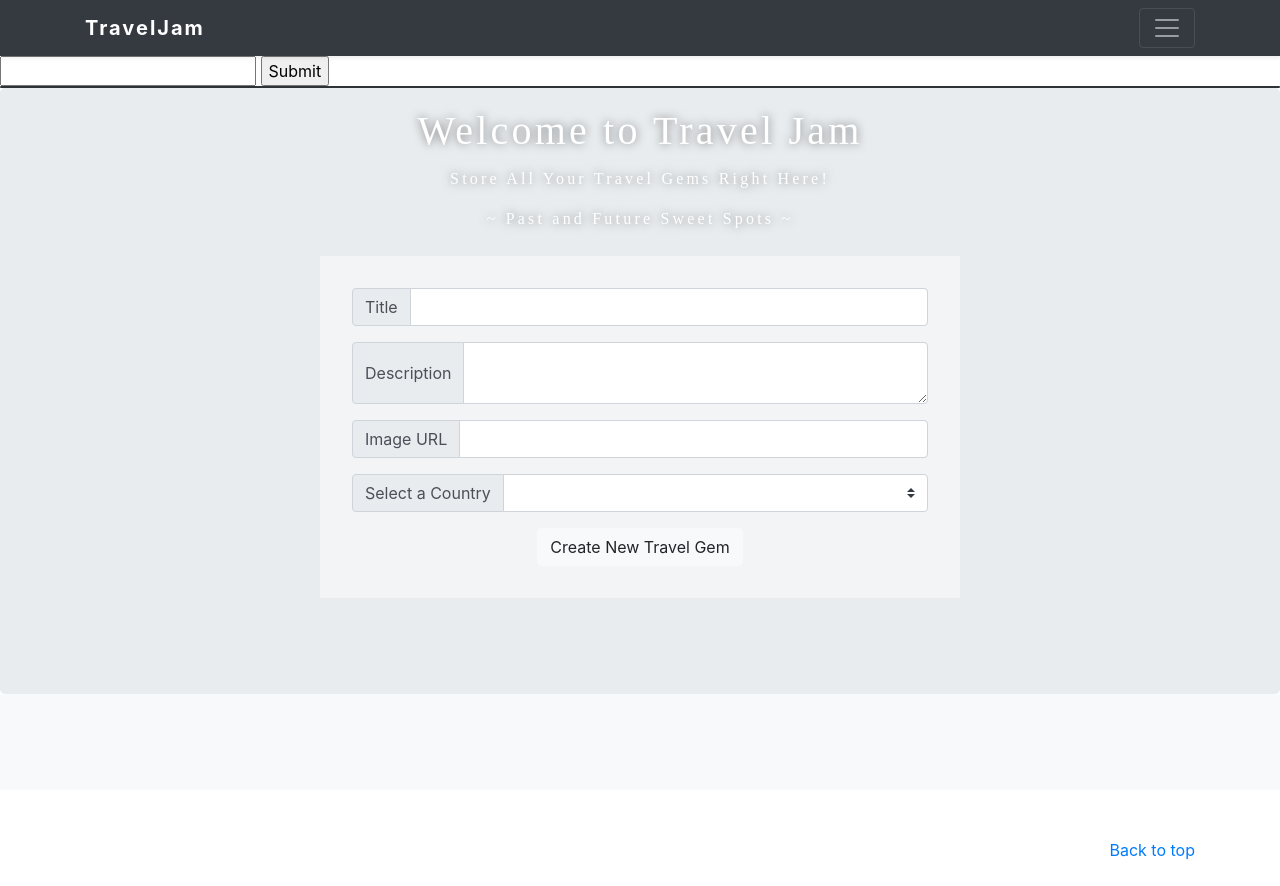
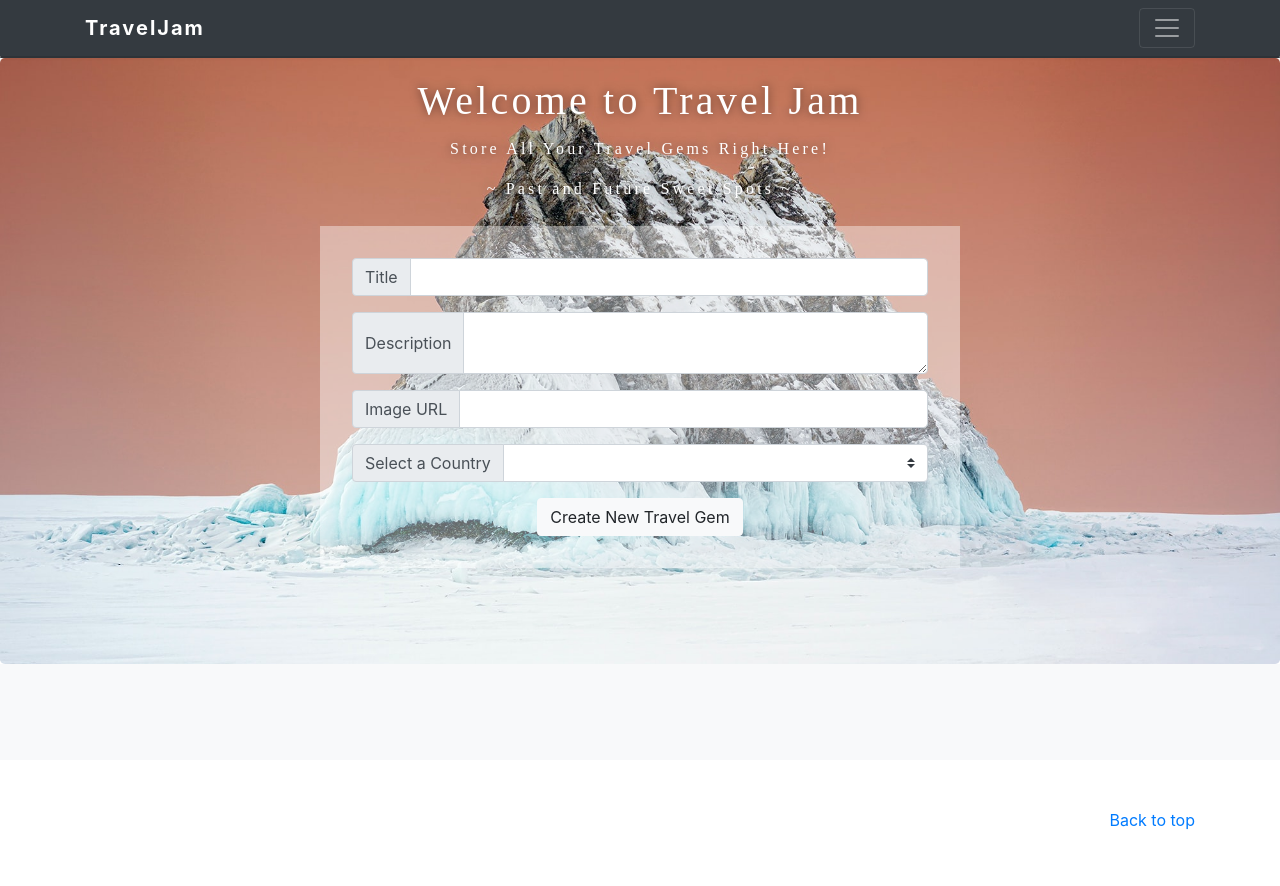
Before and after one commit to adiskop/TravelJam_frontend, a plain HTML site: page index.html in a window 1280 px wide. After the commit the page ends 856 px from the top, so only its background shows below. Drawn offline with nearby package versions, Linux system fonts and the light colour scheme; no server answers.

Commit message:
change homepage look

```diff
--- a/index.css
+++ b/index.css
@@ -8,7 +8,7 @@
     padding-bottom: 3rem;
     margin-bottom: 0;
      /* background-color: #fff; */
-     background-image: url(./background.jpg)
+     background-image: url("traveljam_background_picture.jpg");
      background-position: center;
      background-repeat: no-repeat;
      background-size: cover;
--- a/index.html
+++ b/index.html
@@ -82,17 +82,6 @@
 
 <main role="main">
 
-
-  <!--   TAO QUESTION  -->
-<div id="user-comments" >
-
-
-</div>
-
-<form id="user-comments-form">
-  <input type="text" name="comments">
-  <input type="submit">
-</form>
 
 
 <!-- the title card of the website -->
```
Also changed, not shown: traveljam_background_picture.jpg (added), 1 other file.
